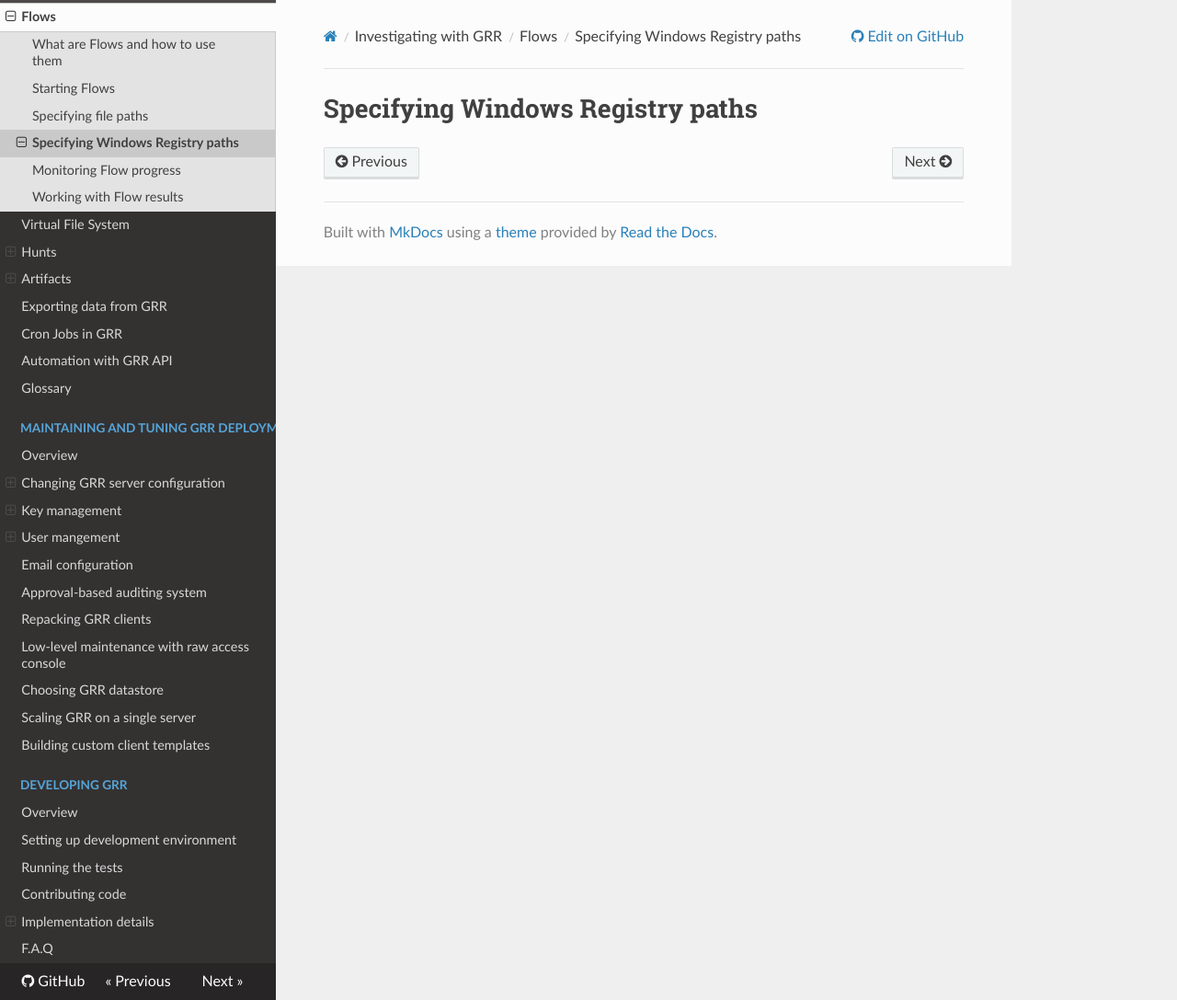
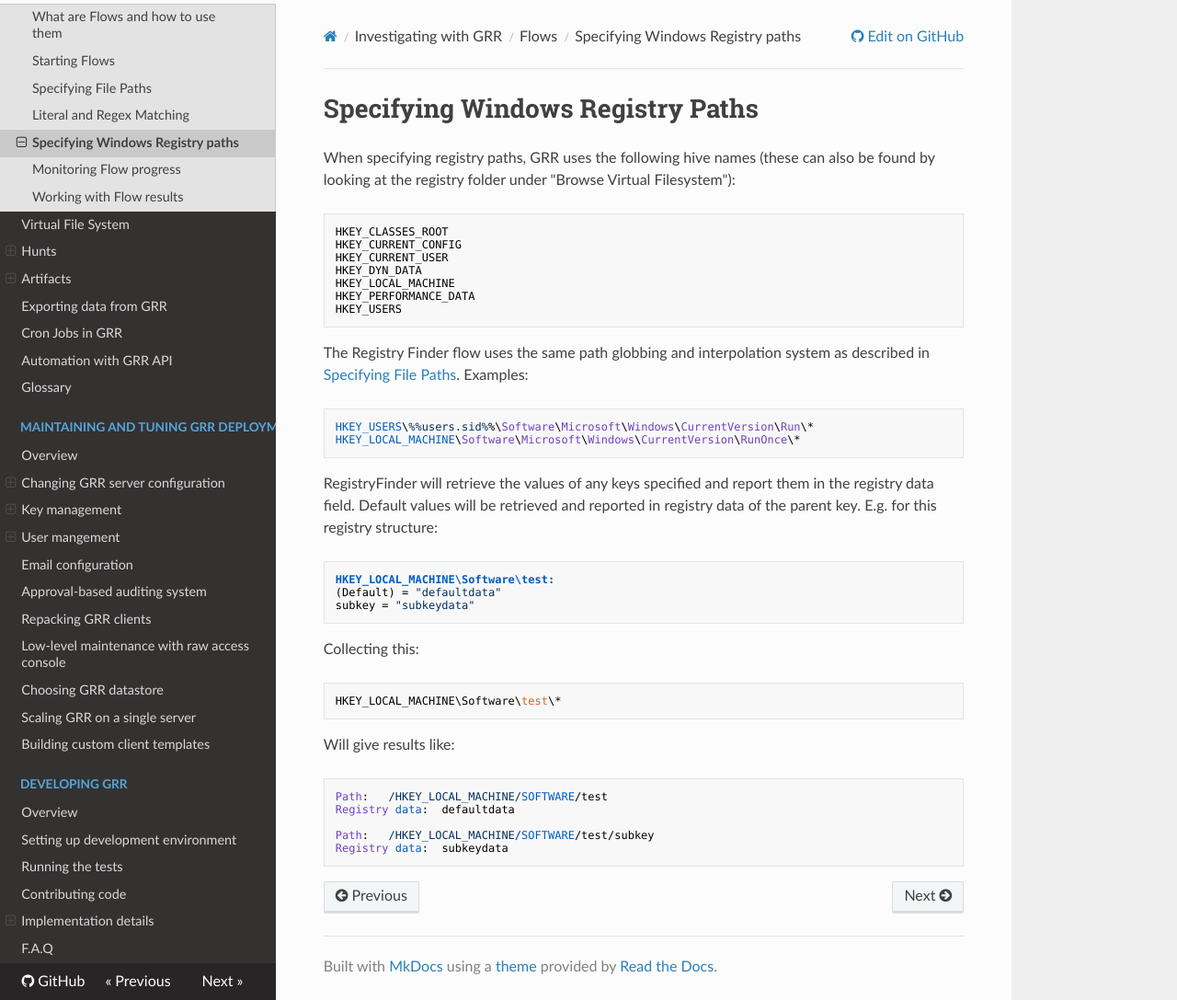
Before and after one commit to google/grr-doc, an MkDocs documentation site: the page built from docs/investigating-with-grr/flows/specifying-windows-registry-paths.md, in a window 1280 px wide and 1087 px high. Shown: the whole window at 92% size. Built offline with MkDocs 1.6.1, drawn with Linux system fonts in a browser that asks for light colours; nearby versions of some CDN libraries; old or Windows-style settings are respelled for this version of MkDocs.

Commit message:
Added registry paths and regex matching.

```diff
--- a/docs/investigating-with-grr/flows/specifying-windows-registry-paths.md
+++ b/docs/investigating-with-grr/flows/specifying-windows-registry-paths.md
@@ -1 +1,41 @@
-# Specifying Windows Registry paths
+# Specifying Windows Registry Paths
+
+When specifying registry paths, GRR uses the following hive names (these
+can also be found by looking at the registry folder under "Browse
+Virtual Filesystem"):
+
+    HKEY_CLASSES_ROOT
+    HKEY_CURRENT_CONFIG
+    HKEY_CURRENT_USER
+    HKEY_DYN_DATA
+    HKEY_LOCAL_MACHINE
+    HKEY_PERFORMANCE_DATA
+    HKEY_USERS
+
+The Registry Finder flow uses the same path globbing
+and interpolation system as described in [Specifying File Paths](specifying-file-paths.md).
+Examples:
+
+    HKEY_USERS\%%users.sid%%\Software\Microsoft\Windows\CurrentVersion\Run\*
+    HKEY_LOCAL_MACHINE\Software\Microsoft\Windows\CurrentVersion\RunOnce\*
+
+RegistryFinder will retrieve the values of any keys specified and report
+them in the registry data field. Default values will be retrieved and
+reported in registry data of the parent key. E.g. for this registry
+structure:
+
+    HKEY_LOCAL_MACHINE\Software\test:
+    (Default) = "defaultdata"
+    subkey = "subkeydata"
+
+Collecting this:
+
+    HKEY_LOCAL_MACHINE\Software\test\*
+
+Will give results like:
+
+    Path:   /HKEY_LOCAL_MACHINE/SOFTWARE/test
+    Registry data:  defaultdata
+
+    Path:   /HKEY_LOCAL_MACHINE/SOFTWARE/test/subkey
+    Registry data:  subkeydata
--- a/mkdocs.yml
+++ b/mkdocs.yml
@@ -30,7 +30,8 @@ pages:
   - Flows:
     - What are Flows and how to use them: 'investigating-with-grr/flows/what-are-flows.md'
     - Starting Flows: 'investigating-with-grr/flows/starting.md'
-    - Specifying file paths: 'investigating-with-grr/flows/specifying-file-paths.md'
+    - Specifying File Paths: 'investigating-with-grr/flows/specifying-file-paths.md'
+    - Literal and Regex Matching: 'investigating-with-grr/flows/literal-and-regex-matching.md'
     - Specifying Windows Registry paths: 'investigating-with-grr/flows/specifying-windows-registry-paths.md'
     - Monitoring Flow progress: 'investigating-with-grr/flows/monitoring-progress.md'
     - Working with Flow results: 'investigating-with-grr/flows/working-with-results.md'
```
Also changed, not shown: docs/investigating-with-grr/flows/literal-and-regex-matching.md (added, +40 -0 lines).
